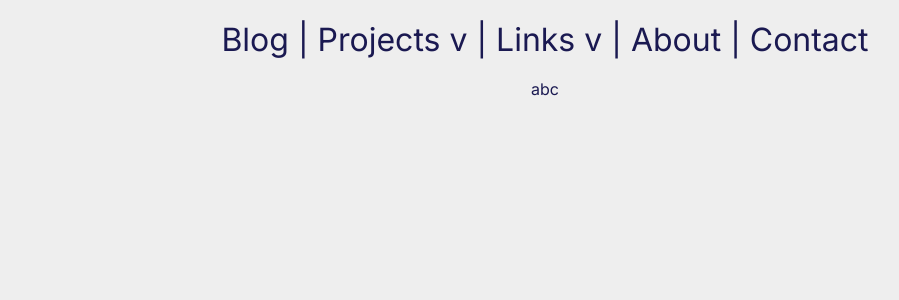
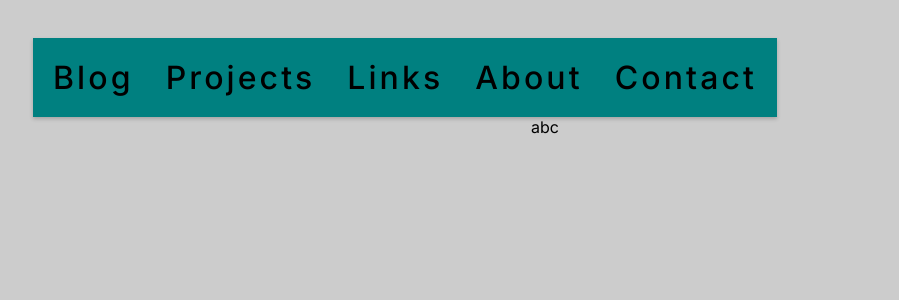
Before and after one commit to GeorgeHarland/gh-portfolio, a Next.js app: page / in a window 1280 px wide. Shown: the top 300 px of the page, without its empty margins (95-994 px from the left). Built offline with nearby package versions, Linux system fonts and the light colour scheme.

Commit message:
header 10% and tidier

```diff
--- a/components/websiteHeader/index.tsx
+++ b/components/websiteHeader/index.tsx
@@ -1,8 +1,15 @@
 import * as S from './styled'
+import Link from 'next/link';
 
 const WebsiteHeader = () => {
   return (
-  <S.Wrapper>Blog | Projects v | Links v | About | Contact</S.Wrapper>)
+  <S.Wrapper>
+    <Link href='/blog'>Blog</Link>
+    <Link href='/projects'>Projects</Link>
+    <Link href='/links'>Links</Link>
+    <Link href='/about'>About</Link>
+    <Link href='/contact'>Contact</Link>
+  </S.Wrapper>)
 }
 
 export default WebsiteHeader;
--- a/components/websiteHeader/styled.ts
+++ b/components/websiteHeader/styled.ts
@@ -1,10 +1,17 @@
+import { colors } from "@/styles";
 import styled from "styled-components";
 
 export const Wrapper = styled.div`
   display: flex;
-  justify-content: center;
   font-size: 32px;
   align-items: center;
   padding: 20px;
-  /* box-shadow: 0 2px 4px rgba(0, 0, 0, 0.1); */
+  margin-left: 10%;
+  margin-top: 3%;
+  box-shadow: 0 2px 4px rgba(0, 0, 0, 0.2);
+  font-weight: 500;
+  letter-spacing: 0.15ch;
+  gap: 2rem;
+  width: fit-content;
+  background-color: teal;
 `
--- a/styles/index.ts
+++ b/styles/index.ts
@@ -13,8 +13,9 @@ export const breakpoints = {
 };
 
 export const colors = {
-  backgroundGrey: '#eeeeee',
+  backgroundGrey: '#cccccc',
   darkBlue: '#1a1951',
+  darkGreen: '#053b21',
   goldBorder: '#f7da7a',
   gold: '#f2c12a',
   tan: '#fae6a9',
@@ -28,7 +29,7 @@ export const GlobalStyle = createGlobalStyle`
     width: 100%;
     height: 100%;
     background-color: ${colors.backgroundGrey};
-    color: ${colors.darkBlue};
+    /* color: ${colors.darkGreen}; */
   }
   html {
     scroll-behavior: smooth;
@@ -42,4 +43,11 @@ export const GlobalStyle = createGlobalStyle`
   * {
     box-sizing: border-box;
   }
+  a {
+    color: inherit;
+    text-decoration: none;
+  }
+  a:hover {
+      text-decoration: underline;
+  }
 `;
```
